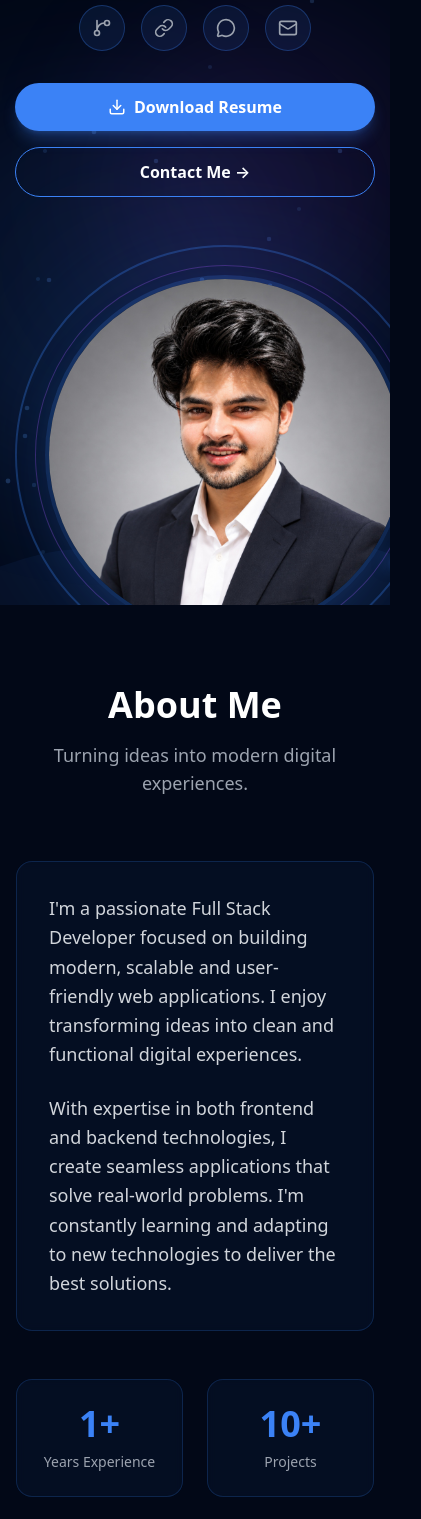
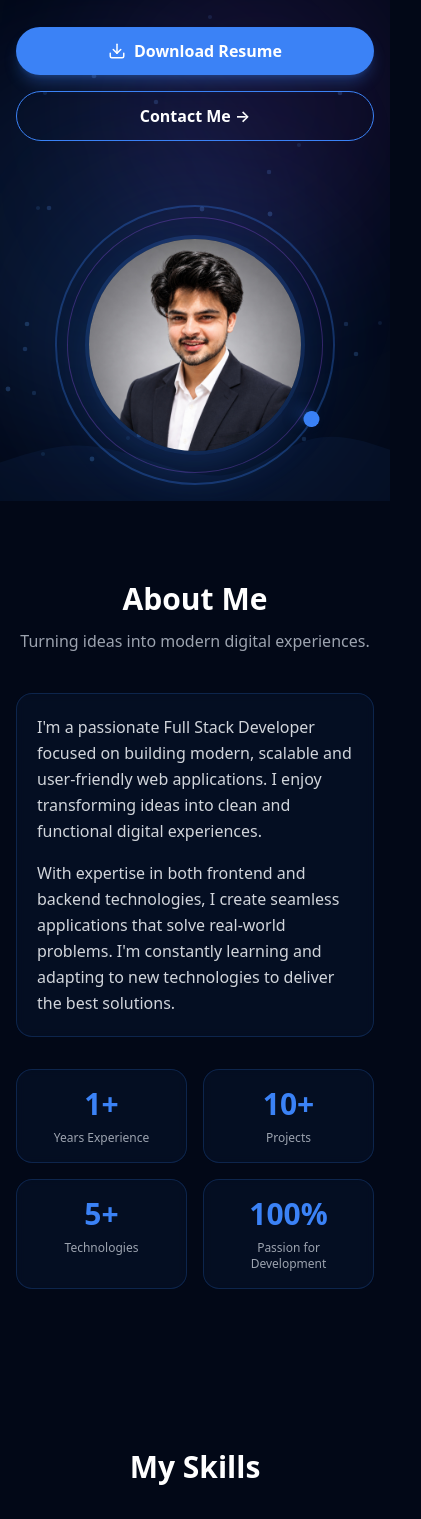
Before and after one commit to goku2422/Portfolio, a React app: page / in a window 390 px wide. Shown: the part 432-1951 px from the top of the page, 421 px wide, since content can reach past the window. Built offline with nearby package versions, Linux system fonts and the light colour scheme; the HTML template or start-up script is replaced by a standard one.

Commit message:
Enhance 100% mobile responsiveness across all devices and screen sizes

```diff
--- a/src/components/About.jsx
+++ b/src/components/About.jsx
@@ -17,7 +17,7 @@ const About = () => {
           subtitle="Turning ideas into modern digital experiences."
         />
 
-        <div className="grid lg:grid-cols-2 gap-12 items-center">
+        <div className="grid lg:grid-cols-2 gap-8 lg:gap-12 items-center">
           {/* Left Side - Introduction */}
           <motion.div
             initial={{ opacity: 0, x: -50 }}
@@ -25,11 +25,11 @@ const About = () => {
             viewport={{ once: true }}
             transition={{ duration: 0.6 }}
           >
-            <div className="bg-blue-500/5 border border-blue-500/20 rounded-2xl p-8 backdrop-blur-sm">
-              <p className="text-gray-300 text-lg leading-relaxed">
+            <div className="bg-blue-500/5 border border-blue-500/20 rounded-2xl p-5 sm:p-8 backdrop-blur-sm">
+              <p className="text-gray-300 text-base sm:text-lg leading-relaxed">
                 I'm a passionate Full Stack Developer focused on building modern, scalable and user-friendly web applications. I enjoy transforming ideas into clean and functional digital experiences.
               </p>
-              <p className="text-gray-300 text-lg leading-relaxed mt-6">
+              <p className="text-gray-300 text-base sm:text-lg leading-relaxed mt-4 sm:mt-6">
                 With expertise in both frontend and backend technologies, I create seamless applications that solve real-world problems. I'm constantly learning and adapting to new technologies to deliver the best solutions.
               </p>
             </div>
@@ -41,25 +41,25 @@ const About = () => {
             whileInView={{ opacity: 1, x: 0 }}
             viewport={{ once: true }}
             transition={{ duration: 0.6 }}
-            className="grid grid-cols-2 gap-6"
+            className="grid grid-cols-2 gap-4 sm:gap-6"
           >
             {stats.map((stat, index) => (
               <motion.div
                 key={index}
                 whileHover={{ y: -5, scale: 1.05 }}
                 whileTap={{ scale: 0.95 }}
-                className="bg-blue-500/5 border border-blue-500/20 rounded-2xl p-6 text-center backdrop-blur-sm hover:border-blue-500/40 hover:bg-blue-500/10 transition-all duration-300"
+                className="bg-blue-500/5 border border-blue-500/20 rounded-2xl p-4 sm:p-6 text-center backdrop-blur-sm hover:border-blue-500/40 hover:bg-blue-500/10 transition-all duration-300"
               >
                 <motion.div
                   initial={{ scale: 0 }}
                   whileInView={{ scale: 1 }}
                   viewport={{ once: true }}
                   transition={{ delay: index * 0.1, type: 'spring', stiffness: 200 }}
-                  className="text-4xl font-bold text-blue-500 mb-2"
+                  className="text-3xl sm:text-4xl font-bold text-blue-500 mb-2"
                 >
                   {stat.value}
                 </motion.div>
-                <div className="text-gray-400 text-sm font-medium">
+                <div className="text-gray-400 text-xs sm:text-sm font-medium">
                   {stat.label}
                 </div>
               </motion.div>
--- a/src/components/Hero.jsx
+++ b/src/components/Hero.jsx
@@ -79,7 +79,7 @@ const Hero = () => {
               initial={{ opacity: 0, y: 20 }}
               animate={{ opacity: 1, y: 0 }}
               transition={{ delay: 0.4 }}
-              className="text-5xl md:text-7xl font-bold mb-4"
+              className="text-4xl sm:text-6xl lg:text-7xl font-bold mb-4"
             >
               <span className="text-blue-500">Suraj</span>{' '}
               <span className="text-white">Choudhary</span>
@@ -161,15 +161,14 @@ const Hero = () => {
             initial={{ opacity: 0, x: 50 }}
             animate={{ opacity: 1, x: 0 }}
             transition={{ duration: 0.8, delay: 0.4 }}
-            className="flex justify-center lg:justify-end"
+            className="flex justify-center lg:justify-end my-4 lg:my-0"
           >
-            <div className="relative">
+            <div className="relative w-[280px] h-[280px] sm:w-[340px] sm:h-[340px] md:w-[380px] md:h-[380px] lg:w-[400px] lg:h-[400px] flex items-center justify-center">
               {/* Outer rotating ring */}
               <motion.div
                 animate={{ rotate: 360 }}
                 transition={{ duration: 20, repeat: Infinity, ease: 'linear' }}
                 className="absolute inset-0 rounded-full border-2 border-blue-500/30"
-                style={{ width: '420px', height: '420px' }}
               >
                 <div className="absolute top-0 left-1/2 -translate-x-1/2 -translate-y-1/2 w-4 h-4 bg-blue-500 rounded-full shadow-lg shadow-blue-500/50" />
               </motion.div>
@@ -178,16 +177,14 @@ const Hero = () => {
               <motion.div
                 animate={{ rotate: -360 }}
                 transition={{ duration: 15, repeat: Infinity, ease: 'linear' }}
-                className="absolute inset-0 rounded-full border border-purple-500/30"
-                style={{ width: '380px', height: '380px', top: '20px', left: '20px' }}
+                className="absolute inset-3 sm:inset-5 rounded-full border border-purple-500/30"
               />
 
               {/* Profile image container */}
               <motion.div
                 whileHover={{ scale: 1.05 }}
                 transition={{ type: 'spring', stiffness: 300 }}
-                className="relative z-10 w-[360px] h-[360px] rounded-full overflow-hidden border-4 border-blue-500/20 shadow-2xl shadow-blue-500/20"
-                style={{ top: '30px', left: '30px' }}
+                className="relative z-10 w-[220px] h-[220px] sm:w-[270px] sm:h-[270px] md:w-[300px] md:h-[300px] lg:w-[320px] lg:h-[320px] rounded-full overflow-hidden border-4 border-blue-500/20 shadow-2xl shadow-blue-500/20"
               >
                 <img
                   src={profileImage}
@@ -208,7 +205,6 @@ const Hero = () => {
                   ease: 'easeInOut',
                 }}
                 className="absolute inset-0 z-0 rounded-full bg-blue-500/20 blur-3xl"
-                style={{ width: '400px', height: '400px', top: '10px', left: '10px' }}
               />
             </div>
           </motion.div>
--- a/src/components/Projects.jsx
+++ b/src/components/Projects.jsx
@@ -9,7 +9,7 @@ const Projects = () => {
       <div className="max-w-7xl mx-auto px-4 sm:px-6 lg:px-8">
         <SectionTitle title="Featured Projects" />
 
-        <div className="grid md:grid-cols-2 lg:grid-cols-3 gap-8">
+        <div className="grid md:grid-cols-2 lg:grid-cols-3 gap-6 sm:gap-8">
           {projects.map((project, index) => (
             <motion.div
               key={project.id}
@@ -43,7 +43,7 @@ const Projects = () => {
               </div>
 
               {/* Project Content */}
-              <div className="p-6">
+              <div className="p-5 sm:p-6">
                 <h3 className="text-white font-semibold text-xl mb-3">
                   {project.title}
                 </h3>
@@ -64,7 +64,7 @@ const Projects = () => {
                 </div>
 
                 {/* Action Buttons */}
-                <div className="flex gap-3">
+                <div className="flex flex-col sm:flex-row gap-2 sm:gap-3">
                   <motion.a
                     href={project.githubUrl}
                     target="_blank"
--- a/src/components/SectionTitle.jsx
+++ b/src/components/SectionTitle.jsx
@@ -7,13 +7,13 @@ const SectionTitle = ({ title, subtitle }) => {
       whileInView={{ opacity: 1, y: 0 }}
       viewport={{ once: true }}
       transition={{ duration: 0.5 }}
-      className="text-center mb-16"
+      className="text-center mb-10 sm:mb-16"
     >
-      <h2 className="text-4xl md:text-5xl font-bold text-white mb-4">
+      <h2 className="text-3xl sm:text-4xl md:text-5xl font-bold text-white mb-3 sm:mb-4">
         {title}
       </h2>
       {subtitle && (
-        <p className="text-gray-400 text-lg max-w-2xl mx-auto">
+        <p className="text-gray-400 text-base sm:text-lg max-w-2xl mx-auto">
           {subtitle}
         </p>
       )}
--- a/src/components/Services.jsx
+++ b/src/components/Services.jsx
@@ -15,7 +15,7 @@ const Services = () => {
       <div className="max-w-7xl mx-auto px-4 sm:px-6 lg:px-8">
         <SectionTitle title="My Services" />
 
-        <div className="grid md:grid-cols-2 lg:grid-cols-4 gap-6">
+        <div className="grid grid-cols-1 sm:grid-cols-2 lg:grid-cols-4 gap-6">
           {services.map((service, index) => (
             <motion.div
               key={service.id}
@@ -25,7 +25,7 @@ const Services = () => {
               whileInView={{ opacity: 1, y: 0 }}
               viewport={{ once: true }}
               transition={{ duration: 0.5, delay: index * 0.1 }}
-              className="bg-blue-500/5 border border-blue-500/20 rounded-2xl p-6 backdrop-blur-sm hover:border-blue-500/40 hover:bg-blue-500/10 hover:shadow-lg hover:shadow-blue-500/20 transition-all duration-300 group"
+              className="bg-blue-500/5 border border-blue-500/20 rounded-2xl p-5 sm:p-6 backdrop-blur-sm hover:border-blue-500/40 hover:bg-blue-500/10 hover:shadow-lg hover:shadow-blue-500/20 transition-all duration-300 group"
             >
               <div className="text-blue-400 mb-4 group-hover:text-blue-300 transition-colors">
                 {getIcon(service.icon)}
--- a/src/components/Skills.jsx
+++ b/src/components/Skills.jsx
@@ -26,7 +26,7 @@ const Skills = () => {
               <h3 className="text-2xl font-bold text-white mb-6 capitalize">
                 {category}
               </h3>
-              <div className="grid grid-cols-2 md:grid-cols-3 lg:grid-cols-6 gap-4">
+              <div className="grid grid-cols-2 sm:grid-cols-3 md:grid-cols-4 lg:grid-cols-6 gap-3 sm:gap-4">
                 {categorySkills.map((skill, skillIndex) => (
                   <motion.div
                     key={skill.name}
```
Also changed, not shown: src/components/Contact.jsx (+9 -9 lines).
